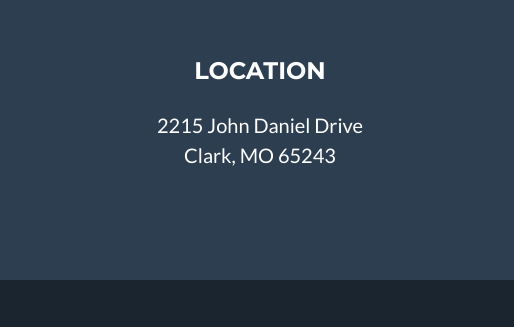
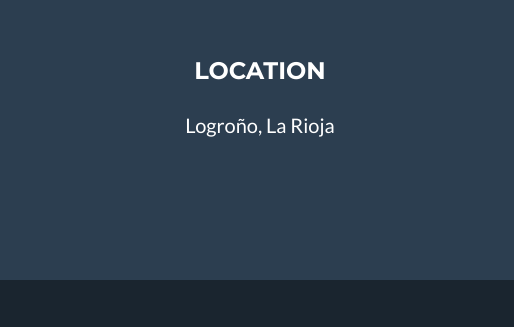
Before and after one commit to Erickaato/myportfolio, a plain HTML site: page index.html in a window 1280 px wide. Shown: the part 3180-3507 px from the top of the page, 0-514 px from the left. Drawn offline with nearby package versions, Linux system fonts and the light colour scheme.

Commit message:
Update index.html

```diff
--- a/index.html
+++ b/index.html
@@ -225,9 +225,8 @@
                     <div class="col-lg-4 mb-5 mb-lg-0">
                         <h4 class="text-uppercase mb-4">Location</h4>
                         <p class="lead mb-0">
-                            2215 John Daniel Drive
+                            Logroño, La Rioja
                             <br />
-                            Clark, MO 65243
                         </p>
                     </div>
                     <!-- Footer Social Icons-->
```
